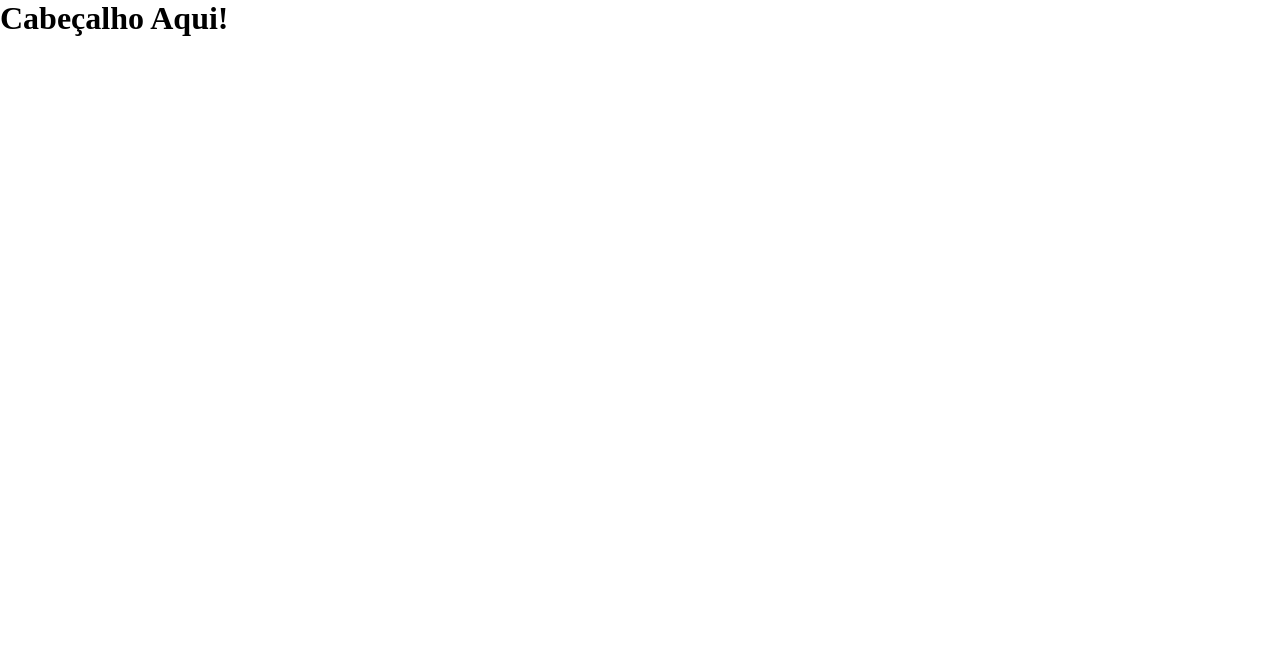
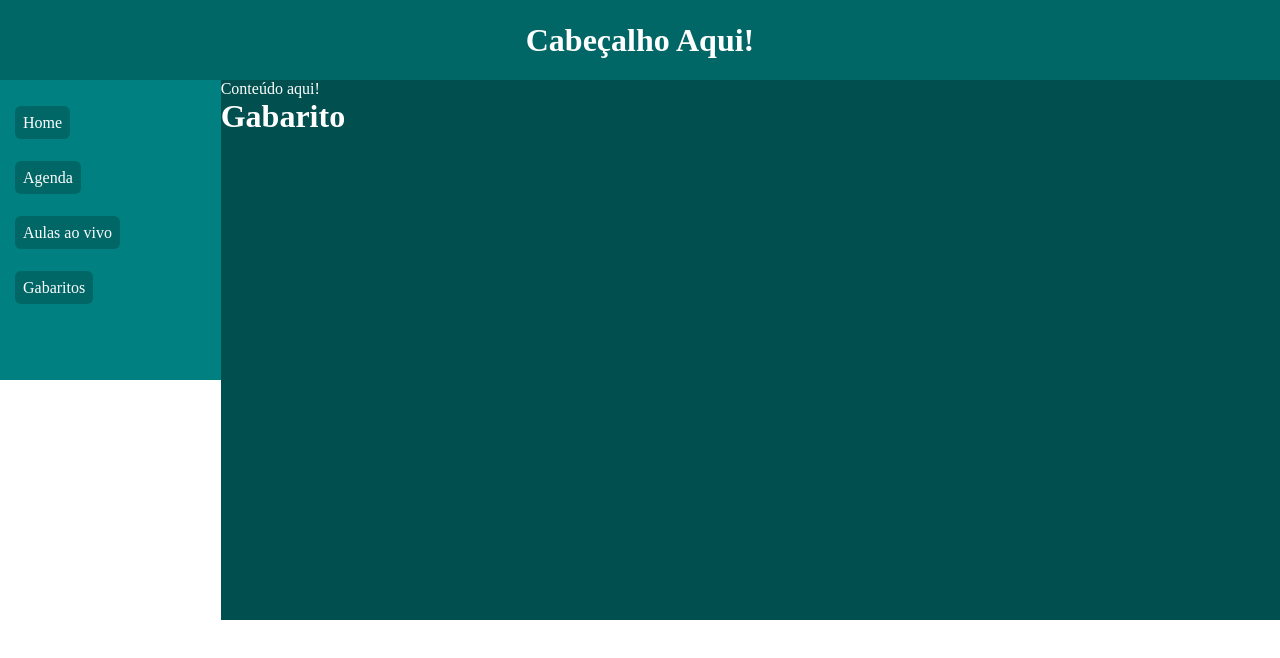
Before and after one commit to ViniIsDev/Projects, a React (Create React App) app in the folder react-app/: page /gabarito in a window 1280 px wide. Shown: the top 658 px of the page. Built offline with nearby package versions, Linux system fonts and the light colour scheme.

Commit message:
dinifido o Route no Content

```diff
--- a/react-app/src/App.css
+++ b/react-app/src/App.css
@@ -3,3 +3,53 @@
   padding: 0;
   box-sizing: border-box;
 }
+
+.container__header {
+  display: flex;
+  justify-content: center;
+  align-items: center;
+  background-color: #006666;
+  color: white;
+  height: 80px;
+}
+
+.container__nav {
+  background-color: #008080;
+  width: 250px;
+  height: 300px;
+}
+
+.container__ulmenu {
+  display: flex;
+  justify-content: space-around;
+  flex-direction: column;
+  padding: 15px;
+  height: 250px;
+  list-style-type: none;
+}
+
+.container__ulmenu a {
+  text-decoration: none;
+  color: white;
+  background-color: #006666;
+  padding: 8px;
+  border-radius: 6px;
+  transition: 0.5s;
+}
+
+.container__ulmenu a:hover {
+  background-color: #014f4f;
+  transition: 0.5s;
+  font-weight: 600;
+}
+
+.container__content-sidebar {
+  display: flex;
+}
+
+.container__content {
+  background-color: #014f4f;
+  color: white;
+  width: 1200px;
+  height: 540px;
+}
--- a/react-app/src/App.js
+++ b/react-app/src/App.js
@@ -1,12 +1,18 @@
 import React, { Component } from "react";
 import "./App.css";
+import Content from "./components/Content";
 import Header from "./components/Header";
+import SideBar from "./components/SideBar";
 
 class App extends Component {
   render() {
     return (
       <div className="App">
         <Header />
+        <div className="container__content-sidebar">
+        <SideBar />
+        <Content />
+        </div>
       </div>
     );
   }
--- /dev/null
+++ b/react-app/src/components/Content.jsx
@@ -0,0 +1,22 @@
+import React, {Component} from 'react';
+import { Route } from 'react-router-dom';
+import Agenda from '../pages/Agenda';
+import Gabarito from '../pages/Gabarito';
+import Home from '../pages/Home';
+import LiveLectures from '../pages/LiveLectures';
+
+class Content extends Component {
+    render() {
+        return (
+            <main className='container__content'>
+                Conteúdo aqui!
+                <Route path='/live-lectures' component={ LiveLectures}/>
+                <Route path='/' component={ Home } exact />
+                <Route path='/agenda' component={ Agenda }/>
+                <Route path='/gabarito' component={ Gabarito }/>
+            </main>
+        )
+    }
+};
+
+export default Content;
--- a/react-app/src/components/Header.jsx
+++ b/react-app/src/components/Header.jsx
@@ -2,7 +2,7 @@ import React, {Component} from 'react';
 
 class Header extends Component {
     render() {
-        return <header><h1>Cabeçalho Aqui!</h1></header>
+        return <header className='container__header'><h1>Cabeçalho Aqui!</h1></header>
     }
 };
 
--- /dev/null
+++ b/react-app/src/components/SideBar.jsx
@@ -0,0 +1,18 @@
+import React, {Component} from 'react';
+
+class SideBar extends Component {
+    render() {
+        return (
+                <nav className='container__nav'>
+                    <ul className='container__ulmenu'>
+                        <li><a href='./'>Home</a></li>
+                        <li><a href='./agenda'>Agenda</a></li>
+                        <li><a href='./live-lectures'>Aulas ao vivo</a></li>
+                        <li><a href='./gabarito'>Gabaritos</a></li>
+                    </ul>
+                </nav>
+        )
+    }
+};
+
+export default SideBar;
--- /dev/null
+++ b/react-app/src/pages/Agenda.jsx
@@ -0,0 +1,13 @@
+import React, {Component} from 'react';
+
+class Agenda extends Component {
+    render() {
+        return (
+            <div>
+                <h1>Agenda</h1>
+            </div>
+        )
+    }
+};
+
+export default Agenda;
--- /dev/null
+++ b/react-app/src/pages/Gabarito.jsx
@@ -0,0 +1,13 @@
+import React, {Component} from 'react';
+
+class Gabarito extends Component {
+    render() {
+        return (
+            <div>
+                <h1>Gabarito</h1>
+            </div>
+        )
+    }
+};
+
+export default Gabarito;
--- /dev/null
+++ b/react-app/src/pages/Home.jsx
@@ -0,0 +1,13 @@
+import React, {Component} from 'react';
+
+class Home extends Component {
+    render() {
+        return (
+            <div>
+                <h1>Home - PAGE</h1>
+            </div>
+        )
+    }
+};
+
+export default Home;
--- /dev/null
+++ b/react-app/src/pages/LiveLectures.jsx
@@ -0,0 +1,13 @@
+import React, {Component} from 'react';
+
+class LiveLectures extends Component {
+    render() {
+        return (
+            <div>
+                <h1>LIVE LECTURES</h1>
+            </div>
+        )
+    }
+};
+
+export default LiveLectures;
```
